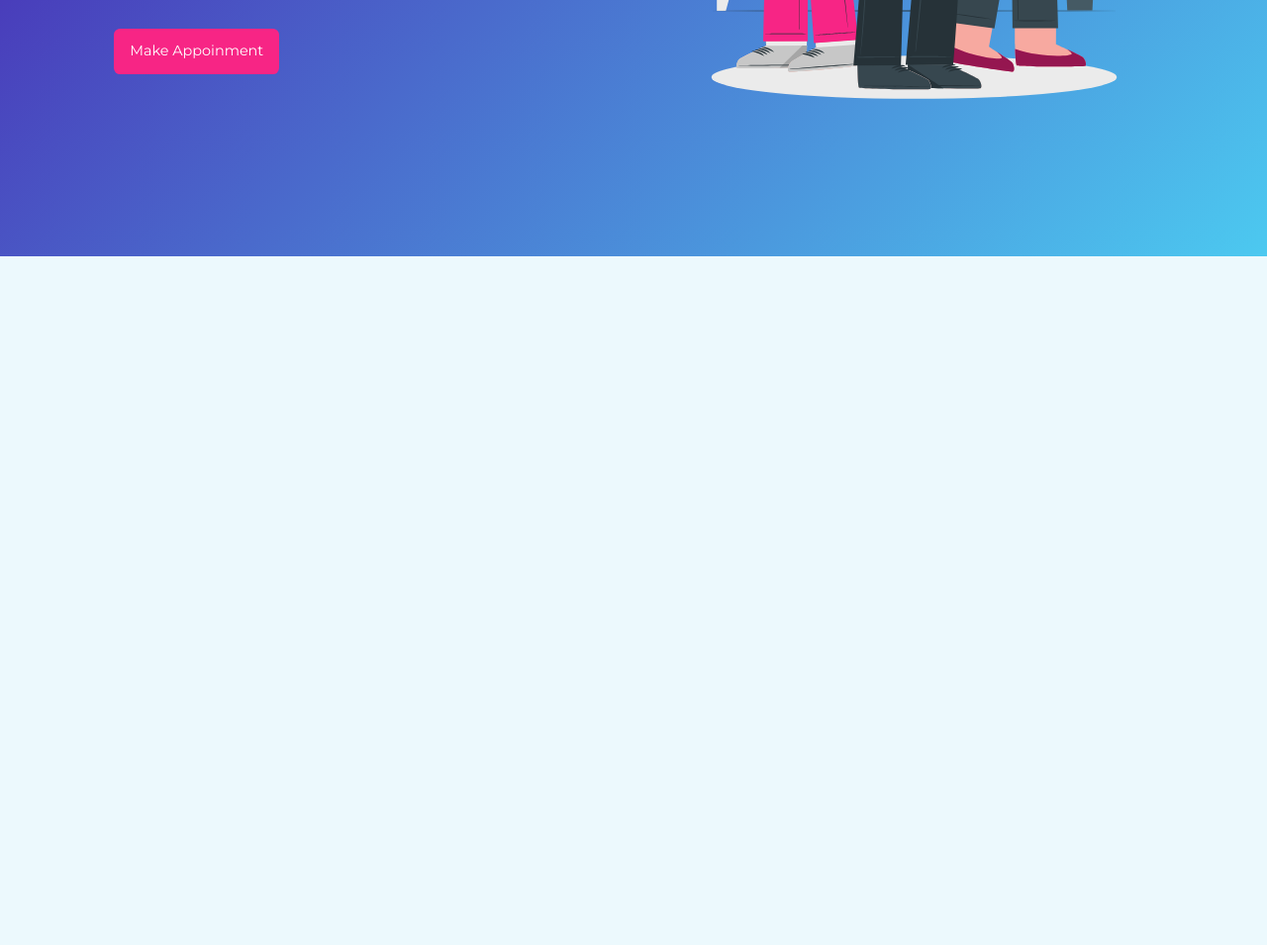
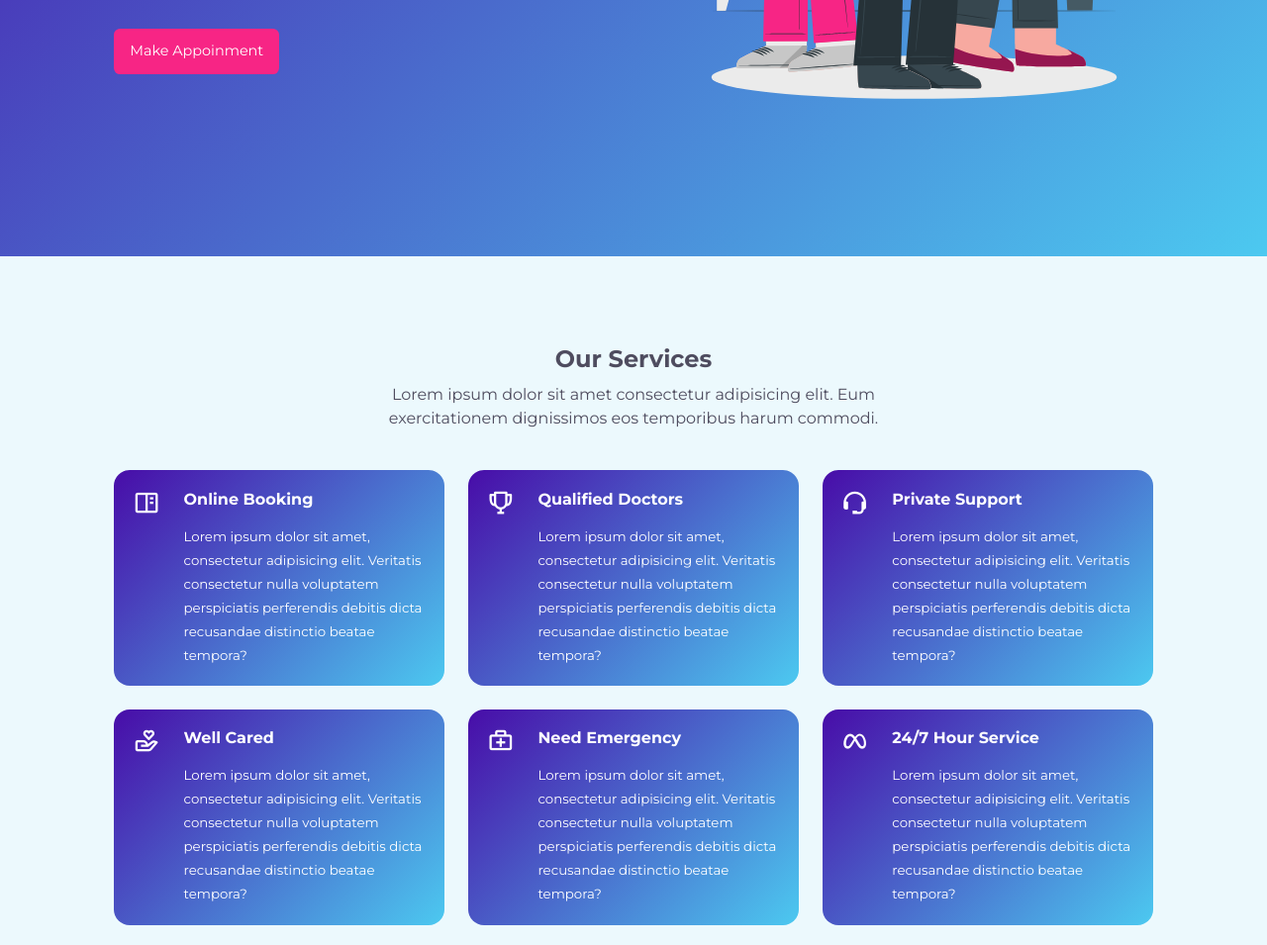
Before and after one commit to LilyMilano/hospital-website_html-sass-javascript_may2023, a website: page index.html in a window 1280 px wide. Shown: the part 541-1496 px from the top of the page at 99% size. Before the commit the page ends 800 px from the top, so only its background shows below. Drawn offline with nearby package versions, Linux system fonts and the light colour scheme.

Commit message:
Add 'Our services' section

```diff
--- a/index.html
+++ b/index.html
@@ -32,13 +32,14 @@
         </div>
     </nav>
 
-    <!-- ========== End Navbar Section ========== -->
+    <!-- ========== Start Header Section ========== -->
 
     <header>
         <div class="container">
             <div class="header__content">
                 <h1>Complete Health Care Solution For Everyone</h1>
-                <p>Lorem ipsum dolor, sit amet consectetur adipisicing elit. Accusamus quod aspernatur sit, aut suscipit sint animi maxime earum magnam adipisci a
+                <p>Lorem ipsum dolor, sit amet consectetur adipisicing elit. Accusamus quod aspernatur sit, aut suscipit
+                    sint animi maxime earum magnam adipisci a
                     exercitationem voluptatum?</p>
                 <a href="#appointment" class="btn">Make Appoinment</a>
             </div>
@@ -48,7 +49,72 @@
         </div>
     </header>
 
-    <!-- ========== End Header Section ========== -->
+    <!-- ========== Start Services Section ========== -->
+
+    <section id="services">
+        <h2>Our Services</h2>
+        <p>Lorem ipsum dolor sit amet consectetur adipisicing elit. Eum exercitationem dignissimos eos temporibus harum
+            commodi.</p>
+        <div class="container">
+            <article>
+                <i class='bx bx-book-content'></i>
+                <div>
+                    <h4>Online Booking</h4>
+                    <small>Lorem ipsum dolor sit amet, consectetur adipisicing elit. Veritatis consectetur nulla
+                        voluptatem
+                        perspiciatis perferendis debitis dicta recusandae distinctio beatae tempora?</small>
+                </div>
+            </article>
+            <article>
+                <i class='bx bx-trophy'></i>
+                <div>
+                    <h4>Qualified Doctors</h4>
+                    <small>Lorem ipsum dolor sit amet, consectetur adipisicing elit. Veritatis consectetur nulla
+                        voluptatem
+                        perspiciatis perferendis debitis dicta recusandae distinctio beatae tempora?</small>
+                </div>
+            </article>
+            <article>
+                <i class='bx bx-support'></i>
+                <div>
+                    <h4>Private Support</h4>
+                    <small>Lorem ipsum dolor sit amet, consectetur adipisicing elit. Veritatis consectetur nulla
+                        voluptatem
+                        perspiciatis perferendis debitis dicta recusandae distinctio beatae tempora?</small>
+                </div>
+            </article>
+            <article>
+                <i class='bx bx-donate-heart'></i>
+                <div>
+                    <h4>Well Cared</h4>
+                    <small>Lorem ipsum dolor sit amet, consectetur adipisicing elit. Veritatis consectetur nulla
+                        voluptatem
+                        perspiciatis perferendis debitis dicta recusandae distinctio beatae tempora?</small>
+                </div>
+            </article>
+            <article>
+                <i class='bx bx-first-aid'></i>
+                <div>
+                    <h4>Need Emergency</h4>
+                    <small>Lorem ipsum dolor sit amet, consectetur adipisicing elit. Veritatis consectetur nulla
+                        voluptatem
+                        perspiciatis perferendis debitis dicta recusandae distinctio beatae tempora?</small>
+                </div>
+            </article>
+            <article>
+                <i class='bx bxl-meta'></i>
+                <div>
+                    <h4>24/7 Hour Service</h4>
+                    <small>Lorem ipsum dolor sit amet, consectetur adipisicing elit. Veritatis consectetur nulla
+                        voluptatem
+                        perspiciatis perferendis debitis dicta recusandae distinctio beatae tempora?</small>
+                </div>
+            </article>
+        </div>
+    </section>
+
+    <!-- ========== Start Our Top Specialist Section ========== -->
+
 
 
     <script src="./main.js"></script>
--- a/scss/main.scss
+++ b/scss/main.scss
@@ -3,3 +3,4 @@
 @import './partials/general';
 @import './partials/nav';
 @import './partials/header';
+@import './partials/services';
--- a/scss/partials/_header.scss
+++ b/scss/partials/_header.scss
@@ -1,6 +1,6 @@
 header {
 	@include gradientBackground;
-	height: 100vh;
+	min-height: 100vh;
 	display: grid;
 	place-items: center;
 	overflow: hidden;
@@ -39,14 +39,14 @@ header {
 			gap: 1rem;
 			.header__content {
 				h1 {
-					font-size: 2.5rem;
+					font-size: 2.2rem;
 				}
 			}
 		}
 	}
 }
 
-/***** End MEDIA QUERIES (SMALL DEVICES) *****/
+/***** MEDIA QUERIES (SMALL DEVICES) *****/
 @media screen and (max-width: 600px) {
 	header {
 		height: 100vh;
--- /dev/null
+++ b/scss/partials/_services.scss
@@ -0,0 +1,71 @@
+#services {
+	margin: 0;
+	padding-top: 90px;
+	padding-bottom: 20px;
+
+	.container {
+		display: grid;
+		grid-template-columns: repeat(3, 1fr);
+		gap: 1.5rem;
+
+		article {
+			@include gradientBackground;
+			padding: 1.2rem;
+			border-radius: 1rem;
+			display: flex;
+			gap: 1.5rem;
+			height: fit-content;
+			transition: all 400ms ease;
+
+			&:hover {
+				margin-top: -0.5rem;
+			}
+
+			i {
+				font-size: 1.7rem;
+			}
+
+			div {
+				h4 {
+					margin-bottom: 1rem;
+				}
+			}
+		}
+	}
+}
+
+/***** MEDIA QUERIES (MEDIUM DEVICES) *****/
+@media screen and (max-width: 1024px) {
+	#services {
+		.container {
+			gap: 1rem;
+			grid-template-columns: 1fr 1fr;
+
+			article {
+				padding: 1.2rem;
+				gap: 0.8rem;
+
+				&:hover {
+					margin: 0;
+				}
+			}
+		}
+	}
+}
+
+/***** MEDIA QUERIES (SMALL DEVICES) *****/
+@media screen and (max-width: 600px) {
+	#services {
+		.container {
+			grid-template-columns: 1fr;
+
+			article {
+				div {
+					h4 {
+						margin-bottom: 0.8rem;
+					}
+				}
+			}
+		}
+	}
+}
```
Also changed, not shown: css/main.css, 1 other file.
